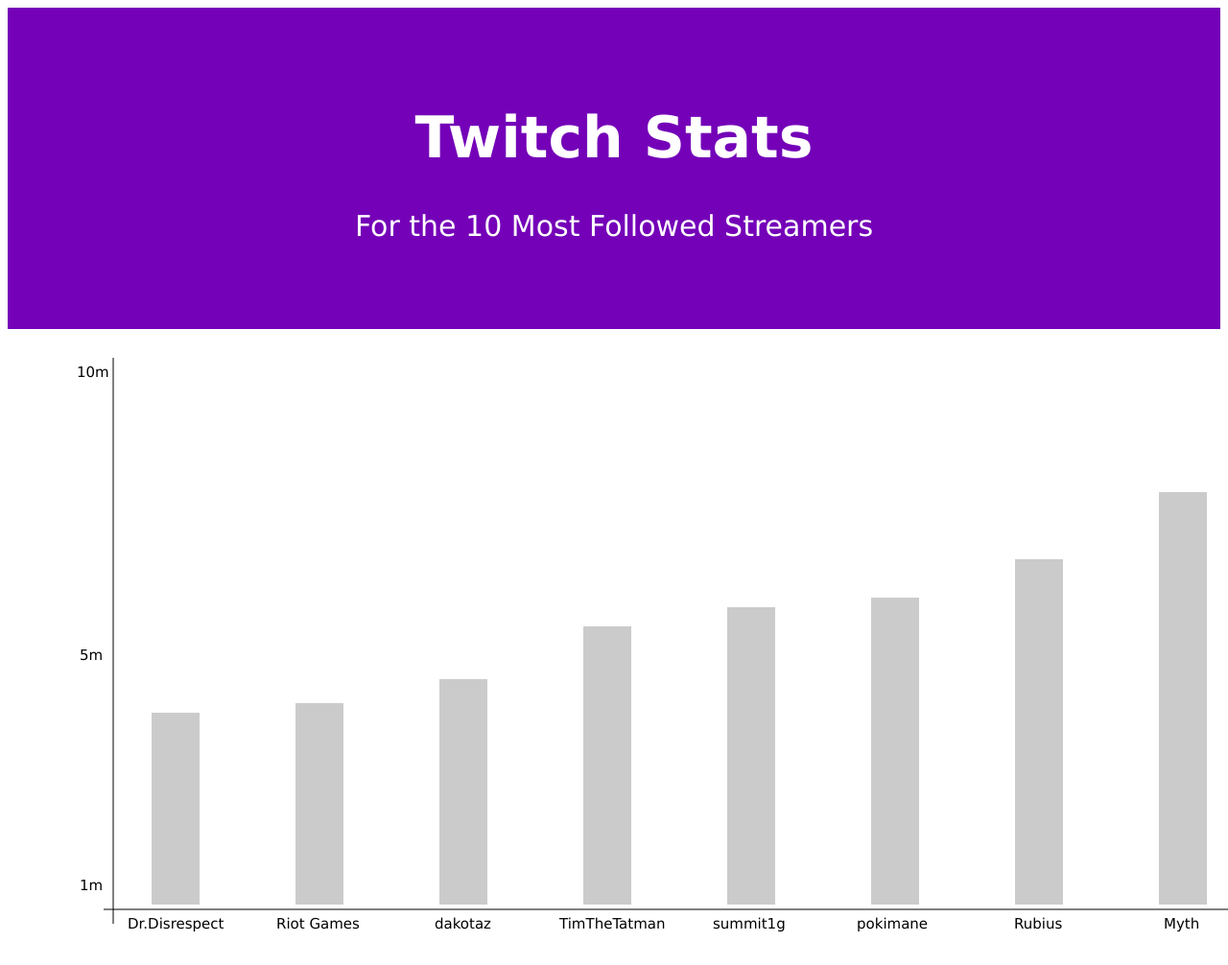
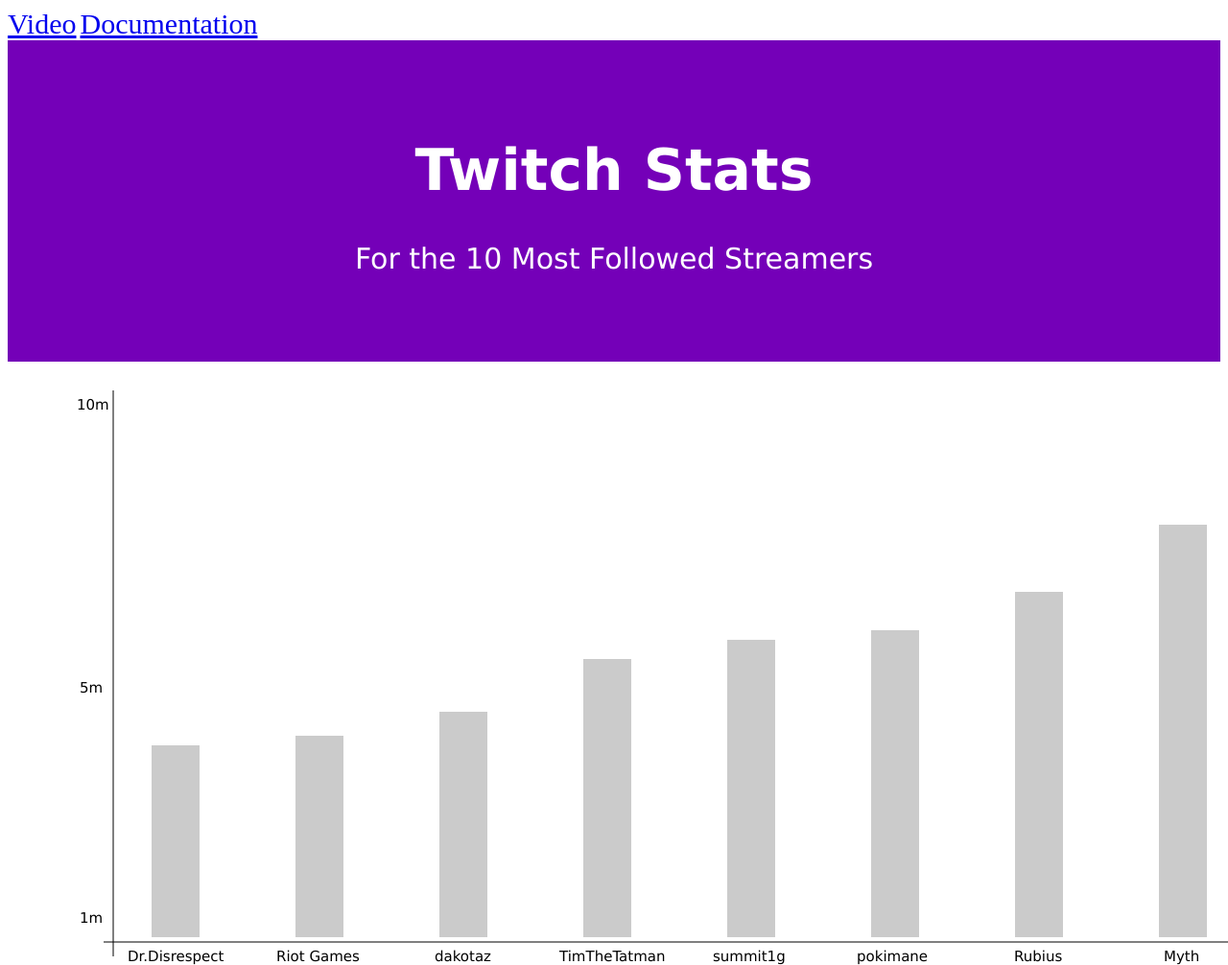
Before and after one commit to FinsFan130929/N328, a plain HTML site: page index.html in a window 1280 px wide. Shown: the top 1006 px of the page at 96% size. Drawn offline with Linux system fonts and the light colour scheme.

Commit message:
Links added

```diff
--- a/index.html
+++ b/index.html
@@ -126,6 +126,10 @@
   background-color: #7400b8;
   font-size: 20px;
   color: white;
+}
+
+.link {
+	font-size: 30px;
 }
 
 </style>
@@ -361,6 +365,8 @@
 	</div>
   </div>
 
+<a class="link" href="https://youtu.be/j8hU4Y5SLLg">Video</a>
+<a class="link" href="https://docs.google.com/document/d/1SM9HU8owCv59Iy5LoPUr0N9Lm165bxkN7WBysGJlhpA/edit">Documentation</a>
 <div class="header">
   <h1 style ="font-family:verdana">Twitch Stats</h1>
   <p style ="font-family:verdana">For the 10 Most Followed Streamers</p>
```
